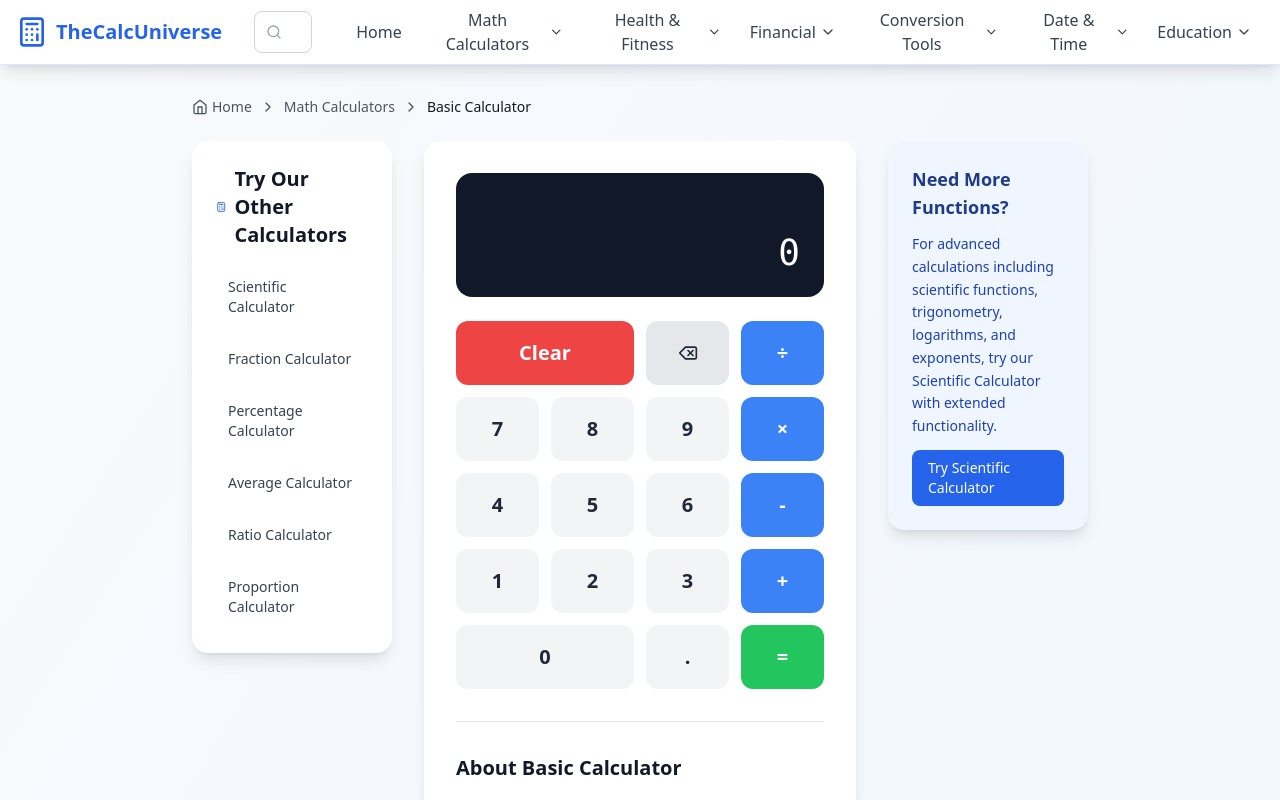
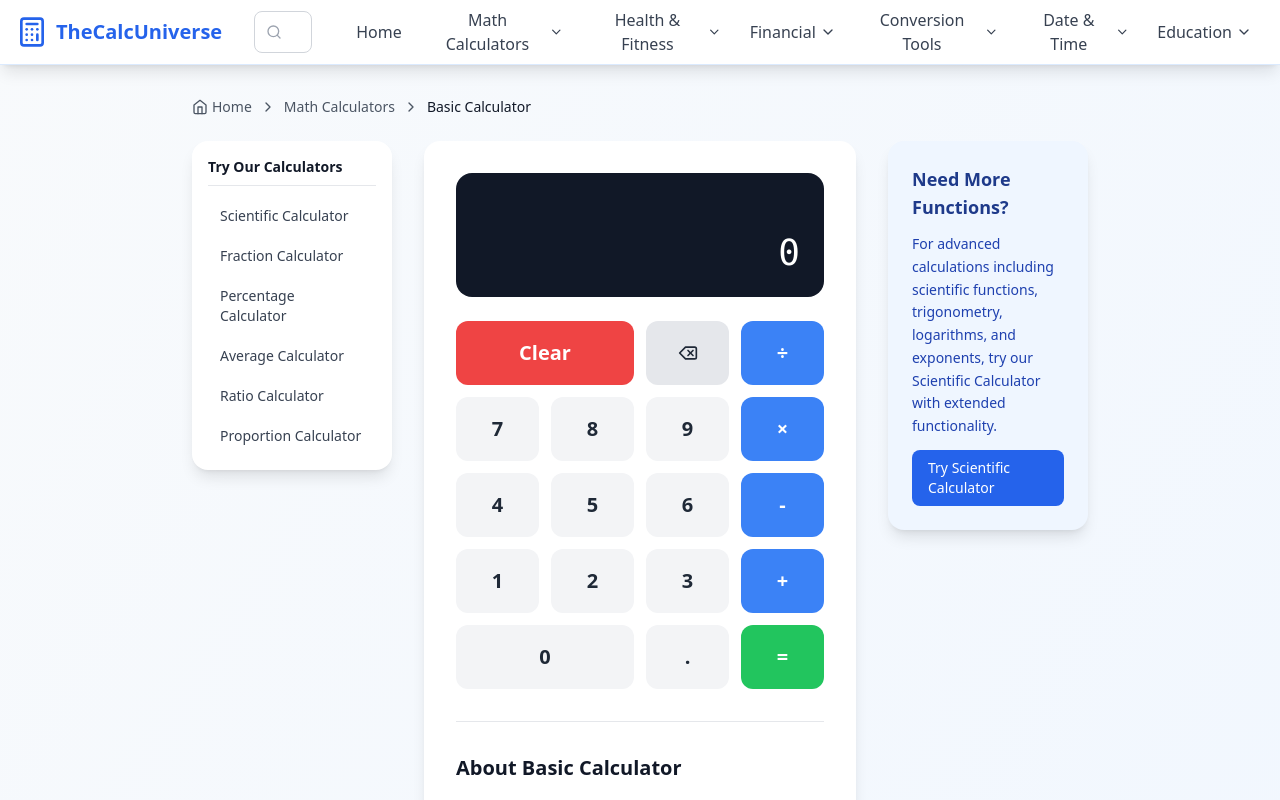
Before and after one commit to shashia401/TheCalcUniverse, a React (Vite) app: page /basic-calculator in a window 1280 px wide. Shown: the top 800 px of the page. Built offline with nearby package versions, Linux system fonts and the light colour scheme.

Commit message:
Updated BasicCalculator.tsx

```diff
--- a/src/pages/calculators/math_calculators/basic_math/BasicCalculator.tsx
+++ b/src/pages/calculators/math_calculators/basic_math/BasicCalculator.tsx
@@ -123,45 +123,44 @@ const BasicCalculator: React.FC = () => {
       <div className="grid grid-cols-1 lg:grid-cols-4 gap-8">
         {/* Related Calculators Sidebar */}
         <div className="lg:col-span-1">
-          <div className="bg-white rounded-2xl shadow-lg p-6 sticky top-6">
-            <h2 className="text-xl font-bold text-gray-900 mb-4 flex items-center">
-              <Calculator className="w-5 h-5 mr-2 text-blue-600" />
-              Try Our Other Calculators
+          <div className="bg-white rounded-2xl shadow-lg p-4 sticky top-6">
+            <h2 className="text-sm font-bold text-gray-900 mb-3 pb-2 border-b border-gray-200">
+              Try Our Calculators
             </h2>
-            <div className="space-y-2">
+            <div className="space-y-1">
               <Link
                 to="/scientific-calculator"
-                className="block p-3 rounded-lg hover:bg-blue-50 transition-colors text-gray-700 hover:text-blue-600 text-sm font-medium"
+                className="block px-3 py-2 rounded-lg hover:bg-blue-50 transition-colors text-gray-700 hover:text-blue-600 text-sm"
               >
                 Scientific Calculator
               </Link>
               <Link
                 to="/fraction-calculator"
-                className="block p-3 rounded-lg hover:bg-blue-50 transition-colors text-gray-700 hover:text-blue-600 text-sm font-medium"
+                className="block px-3 py-2 rounded-lg hover:bg-blue-50 transition-colors text-gray-700 hover:text-blue-600 text-sm"
               >
                 Fraction Calculator
               </Link>
               <Link
                 to="/percentage-calculator"
-                className="block p-3 rounded-lg hover:bg-blue-50 transition-colors text-gray-700 hover:text-blue-600 text-sm font-medium"
+                className="block px-3 py-2 rounded-lg hover:bg-blue-50 transition-colors text-gray-700 hover:text-blue-600 text-sm"
               >
                 Percentage Calculator
               </Link>
               <Link
                 to="/average-calculator"
-                className="block p-3 rounded-lg hover:bg-blue-50 transition-colors text-gray-700 hover:text-blue-600 text-sm font-medium"
+                className="block px-3 py-2 rounded-lg hover:bg-blue-50 transition-colors text-gray-700 hover:text-blue-600 text-sm"
               >
                 Average Calculator
               </Link>
               <Link
                 to="/ratio-calculator"
-                className="block p-3 rounded-lg hover:bg-blue-50 transition-colors text-gray-700 hover:text-blue-600 text-sm font-medium"
+                className="block px-3 py-2 rounded-lg hover:bg-blue-50 transition-colors text-gray-700 hover:text-blue-600 text-sm"
               >
                 Ratio Calculator
               </Link>
               <Link
                 to="/proportion-calculator"
-                className="block p-3 rounded-lg hover:bg-blue-50 transition-colors text-gray-700 hover:text-blue-600 text-sm font-medium"
+                className="block px-3 py-2 rounded-lg hover:bg-blue-50 transition-colors text-gray-700 hover:text-blue-600 text-sm"
               >
                 Proportion Calculator
               </Link>
```
